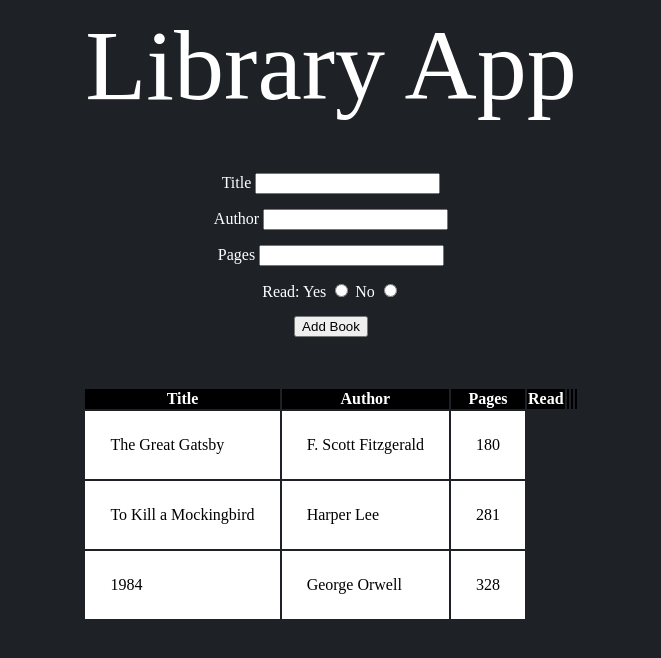
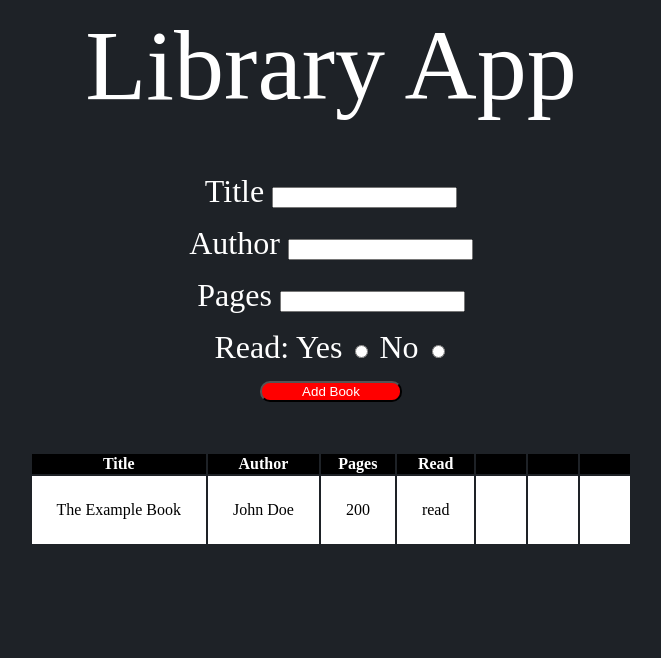
Before and after one commit to codinghaki/library-app, a plain HTML site: page index.html in a window 1280 px wide. Shown: the whole page, without its empty margins (317-978 px from the left). Drawn offline with Linux system fonts and the light colour scheme.

Commit message:
Implemented ability to add books to library

```diff
--- a/CSS/styles.css
+++ b/CSS/styles.css
@@ -31,6 +31,7 @@ th {
 }
 
 form {
+    font-size: xx-large;
     color: white;
     display: flex;
     flex-direction: column;
@@ -39,3 +40,10 @@ form {
     gap: 15px;
     margin: 50px;
 }
+
+#addBookButton {
+    background-color: red;
+    color: white;
+    border-radius: 10px;
+    width: 50%;
+}
--- a/JS/app.js
+++ b/JS/app.js
@@ -1,4 +1,6 @@
 const myLibrary = [];
+
+
 
 class Book {
   constructor(title, author, numPages, read) {
@@ -27,13 +29,6 @@ function addBookToLibrary(book) {
   myLibrary.push(book);
 }
 
-const book1 = new Book("The Great Gatsby", "F. Scott Fitzgerald", 180, true);
-const book2 = new Book("To Kill a Mockingbird", "Harper Lee", 281, false);
-const book3 = new Book("1984", "George Orwell", 328, true);
-addBookToLibrary(book1);
-addBookToLibrary(book2);
-addBookToLibrary(book3);
-
 function createTableCell(text) {
   const cell = document.createElement("td");
   cell.textContent = text;
@@ -46,15 +41,55 @@ function addBookRow(book, table) {
       <td>${book.title}</td>
       <td>${book.author}</td>
       <td>${book.numPages}</td>
+      <td>${book.isReadYet()}</td>
+      <td></td>
+      <td></td>
+      <td></td>
     `;
   table.appendChild(newRow);
 }
 
+
 function displayBooks() {
-  const table = document.querySelector(".bookList");
+  const table = document.querySelector('.bookList');
+  const tbody = table.querySelector('tbody');
+
+  // Clear existing content in the tbody
+  tbody.innerHTML = '';
+
+  // Render the books in the table
   myLibrary.forEach((book) => {
-    addBookRow(book, table);
+    addBookRow(book, tbody);
   });
 }
 
+
+
+document.querySelector('.addBookForm form').addEventListener('submit', (e) => {
+  e.preventDefault();
+
+  const title = document.querySelector('#title').value;
+  const author = document.querySelector('#author').value;
+  const pages = document.querySelector('#pages').value;
+  const read = document.querySelector('input[name="read"]:checked').value === '1';
+
+  const newBook = new Book(title, author, pages, read);
+  addBookToLibrary(newBook);
+
+  // Clear the form fields after adding a book
+  document.querySelector('#title').value = '';
+  document.querySelector('#author').value = '';
+  document.querySelector('#pages').value = '';
+  document.querySelector('input[name="read"]:checked').checked = false;
+
+  // Display the updated list of books
+  displayBooks();
+});
+
+
+// Create a book instance
+const exampleBook = new Book("The Example Book", "John Doe", 200, true);
+// Add the book to the library
+addBookToLibrary(exampleBook);
+// Display the updated list of books
 displayBooks();
--- a/index.html
+++ b/index.html
@@ -9,33 +9,31 @@
   </head>
   <body>
     <div class="wrapper">
-        <div>
-            <span class="title">
-                Library App
-            </span>
-        </div>
+      <div>
+        <span class="title"> Library App </span>
+      </div>
       <div class="addBookForm">
         <form action="" method="get">
           <div>
             <label for="">Title</label>
-            <input type="text" name="title" id="title" required>
+            <input type="text" name="title" id="title" required />
           </div>
           <div>
             <label for="">Author</label>
-            <input type="text" name="author" id="author" required>
+            <input type="text" name="author" id="author" required />
           </div>
           <div>
             <label for="">Pages</label>
-            <input type="number" name="pages" id="pages" required>
+            <input type="number" name="pages" id="pages" required />
           </div>
           <div>
             <label for="">Read:</label>
             <span>Yes</span>
-            <input type="radio" name="read">
+            <input type="radio" name="read" value="1"/>
             <span>No</span>
-            <input type="radio" name="read">
+            <input type="radio" name="read" value="0"/>
           </div>
-          <button>Add Book</button>
+          <button id="addBookButton">Add Book</button>
         </form>
       </div>
       <div class="bookListContainer">
@@ -51,6 +49,7 @@
               <th></th>
             </tr>
           </thead>
+          <tbody></tbody>
         </table>
       </div>
     </div>
```
